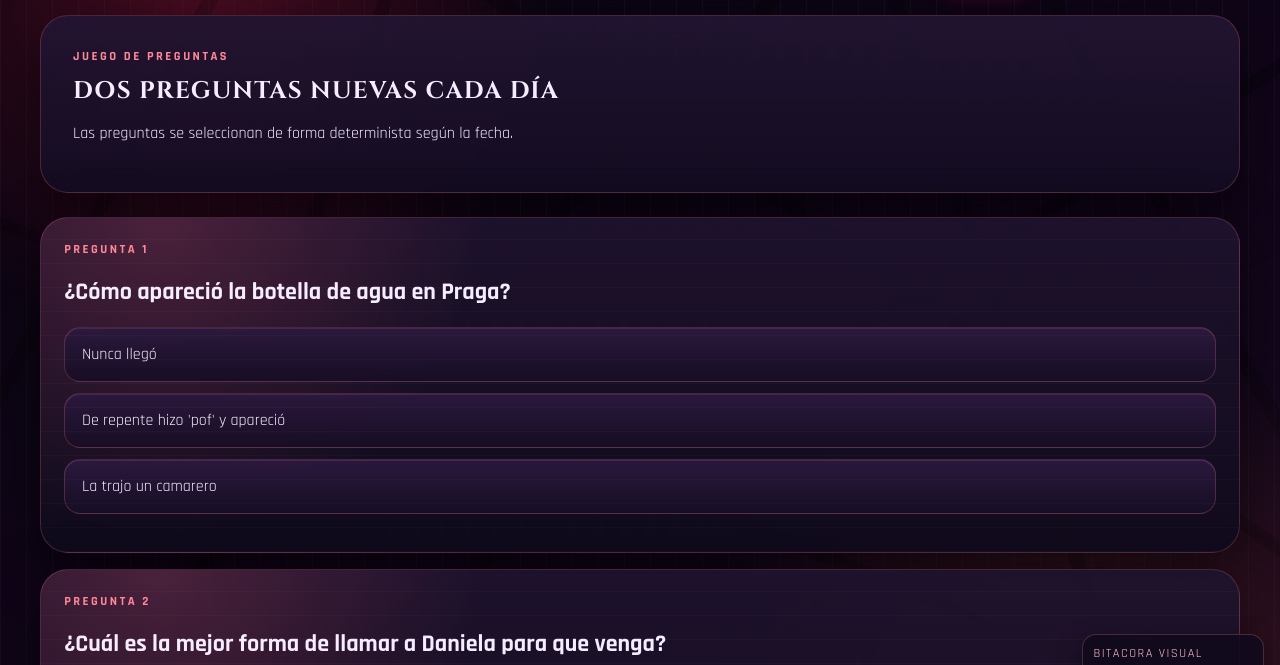
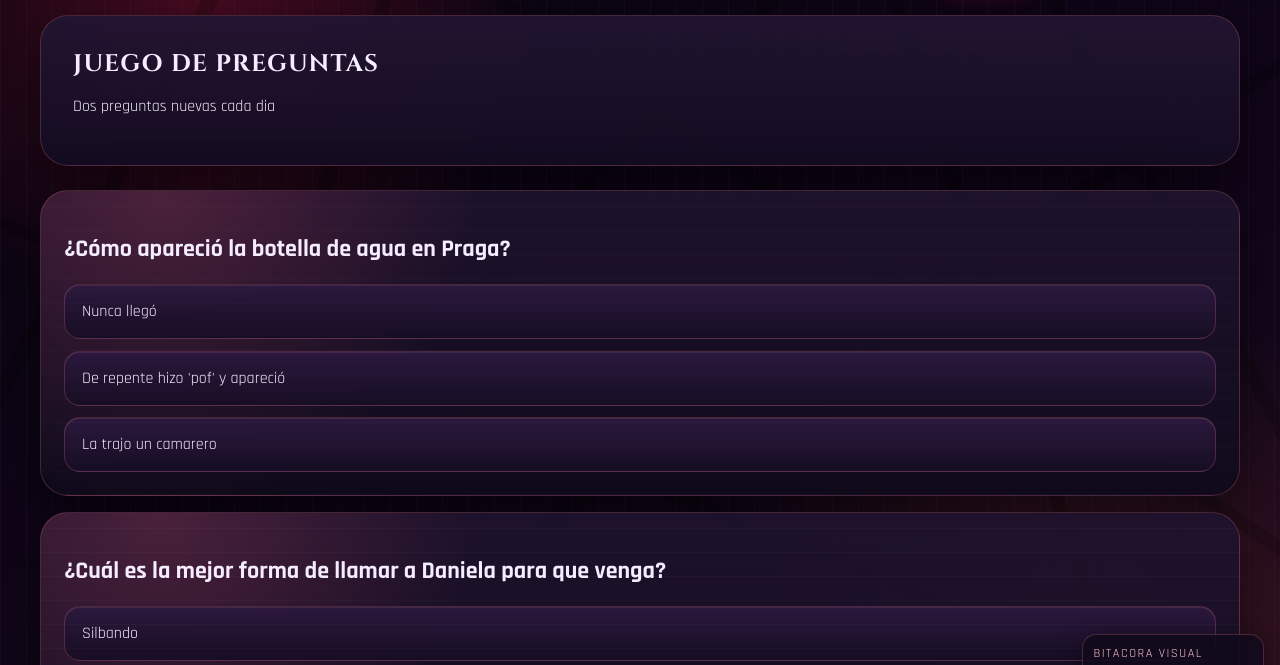
Before and after one commit to Keboss11/loveletter, a plain HTML site: page quiz.html in a window 1280 px wide. Shown: the part 70-735 px from the top of the page. Drawn offline with Linux system fonts and the light colour scheme.

Commit message:
Update text content in compliments, quiz, and safe pages for clarity and consistency

```diff
--- a/js/quiz.js
+++ b/js/quiz.js
@@ -15,17 +15,15 @@ function renderQuiz() {
   const answeredIds = state.dailyQuestionState?.answered || [];
 
   container.innerHTML = '';
-  dailyQuestions.forEach((question, index) => {
+  dailyQuestions.forEach((question) => {
     const isAnswered = answeredIds.includes(question.id);
     const card = document.createElement('article');
     card.className = 'quiz-card';
     card.innerHTML = `
-      <p class="eyebrow">Pregunta ${index + 1}</p>
       <h2>${question.question}</h2>
       <div class="quiz-options">
         ${question.options.map((option, optionIndex) => `<button type="button" data-option="${optionIndex}" ${isAnswered ? 'disabled' : ''}>${option}</button>`).join('')}
       </div>
-      <div class="quiz-feedback" id="feedback-${question.id}">${isAnswered ? 'Respondida hoy' : ''}</div>
     `;
 
     card.querySelectorAll('[data-option]').forEach((button) => {
@@ -49,8 +47,5 @@ function answerQuestion(question, selectedIndex) {
   state.questionsAnswered += 1;
   incrementMission('questions', 1);
   writeState(state);
-
-  const feedback = document.getElementById(`feedback-${question.id}`);
-  feedback.textContent = isCorrect ? question.explanation || 'Respuesta correcta' : `Incorrecta. La respuesta era: ${question.options[question.correctIndex]}`;
   renderQuiz();
 }
--- a/quiz.html
+++ b/quiz.html
@@ -22,9 +22,8 @@
 
   <main class="page-shell">
     <section class="hero-card">
-      <p class="eyebrow">Juego de preguntas</p>
-      <h1>Dos preguntas nuevas cada día</h1>
-      <p>Las preguntas se seleccionan de forma determinista según la fecha.</p>
+      <h1>Juego de preguntas</h1>
+      <p>Dos preguntas nuevas cada dia</p>
     </section>
 
     <section id="quizList" class="quiz-list" aria-live="polite"></section>
```
Also changed, not shown: compliments.html (+1 -3 lines), safe.html (+2 -3 lines).
